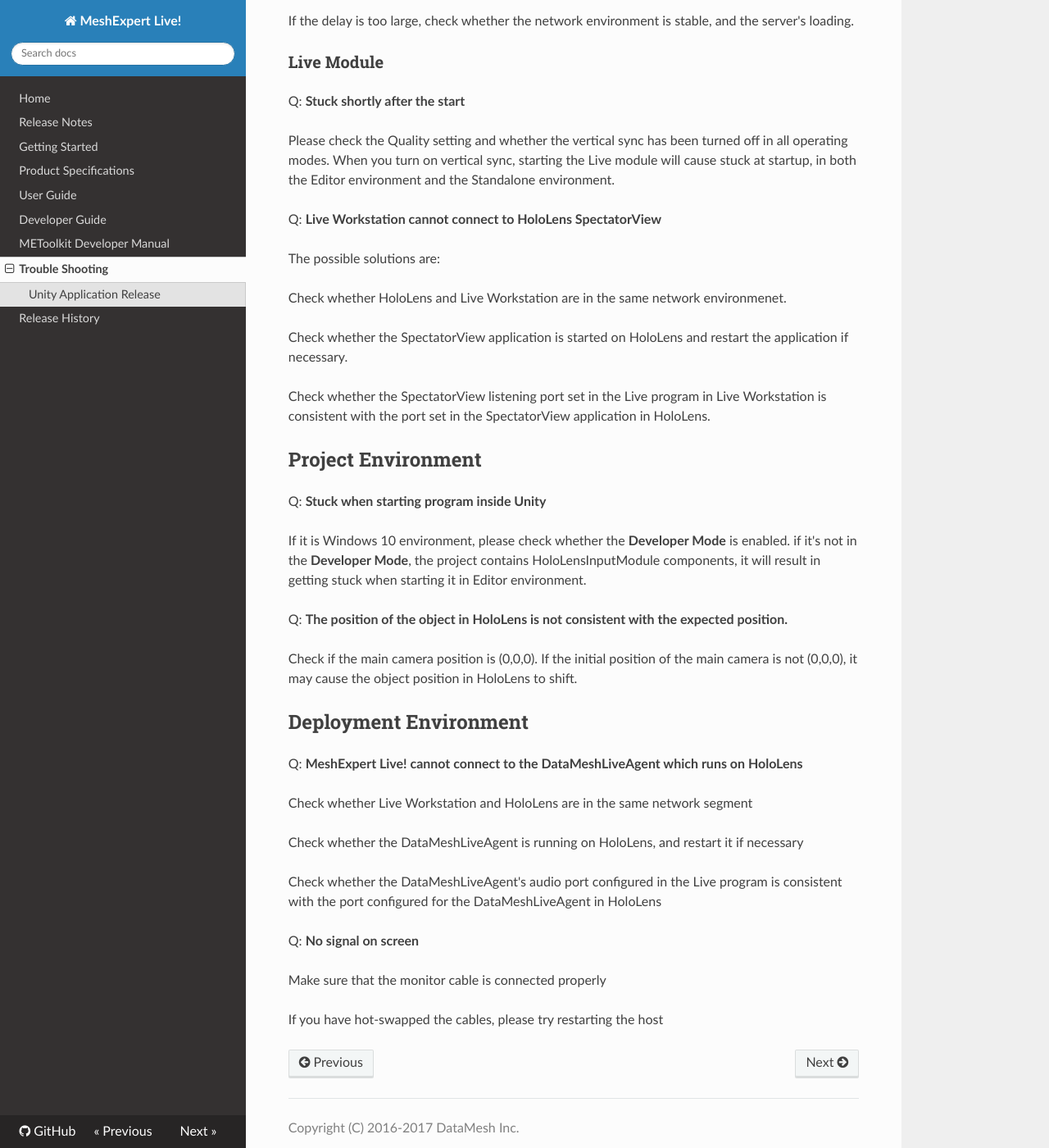
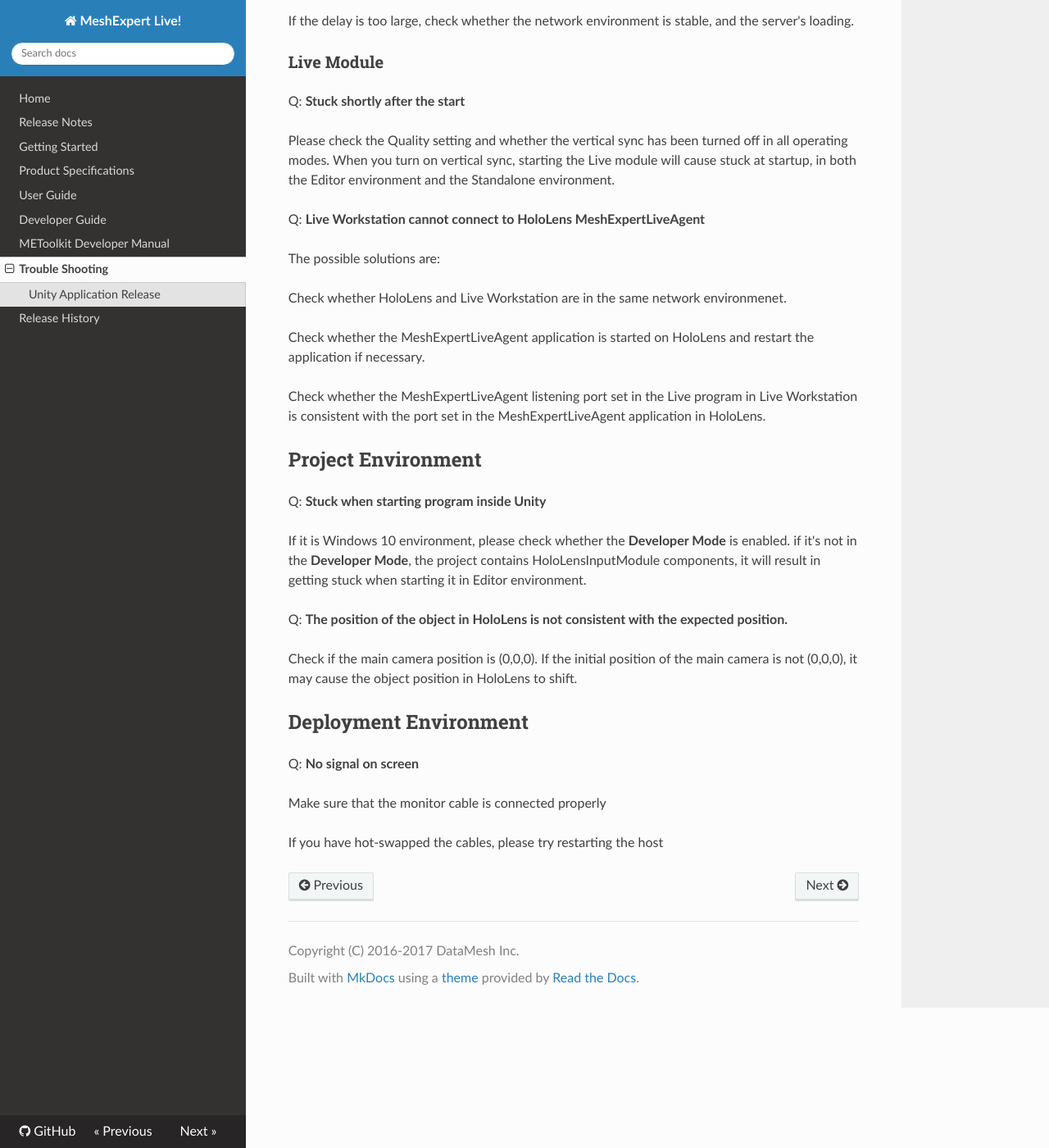
Before and after one commit to michael2008/ME-Live-Doc, an MkDocs documentation site: the page built from docs/trouble-shooting.md, in a window 1280 px wide and 1400 px high, scrolled down 2461 px. Shown: the whole window at 82% size. Built offline with MkDocs 1.6.1, drawn with Linux system fonts in a browser that asks for light colours; nearby versions of some CDN libraries; old or Windows-style settings are respelled for this version of MkDocs.

Commit message:
Update trouble-shooting.md

```diff
--- a/docs/trouble-shooting.md
+++ b/docs/trouble-shooting.md
@@ -75,15 +75,15 @@ Q: **Stuck shortly after the start**
 
 Please check the Quality setting and whether the vertical sync has been turned off in all operating modes. When you turn on vertical sync, starting the Live module will cause stuck at startup, in both the Editor environment and the Standalone environment.
 
-Q: **Live Workstation cannot connect to HoloLens SpectatorView**
+Q: **Live Workstation cannot connect to HoloLens MeshExpertLiveAgent**
 
 The possible solutions are:
 
 Check whether HoloLens and Live Workstation are in the same network environmenet.
 
-Check whether the SpectatorView application is started on HoloLens and restart the application if necessary.
+Check whether the MeshExpertLiveAgent application is started on HoloLens and restart the application if necessary.
 
-Check whether the SpectatorView listening port set in the Live program in Live Workstation is consistent with the port set in the SpectatorView application in HoloLens.
+Check whether the MeshExpertLiveAgent listening port set in the Live program in Live Workstation is consistent with the port set in the MeshExpertLiveAgent application in HoloLens.
 
 ## Project Environment
 Q: **Stuck when starting program inside Unity**
@@ -97,14 +97,6 @@ Check if the main camera position is (0,0,0). If the initial position of the mai
 
 ## Deployment Environment
 
-Q: **MeshExpert Live! cannot connect to the DataMeshLiveAgent which runs on HoloLens**
-
-Check whether Live Workstation and HoloLens are in the same network segment
-
-Check whether the DataMeshLiveAgent is running on HoloLens, and restart it if necessary
-
-Check whether the DataMeshLiveAgent's audio port configured in the Live program is consistent with the port configured for the DataMeshLiveAgent in HoloLens
-
 Q: **No signal on screen**
 
 Make sure that the monitor cable is connected properly
```
